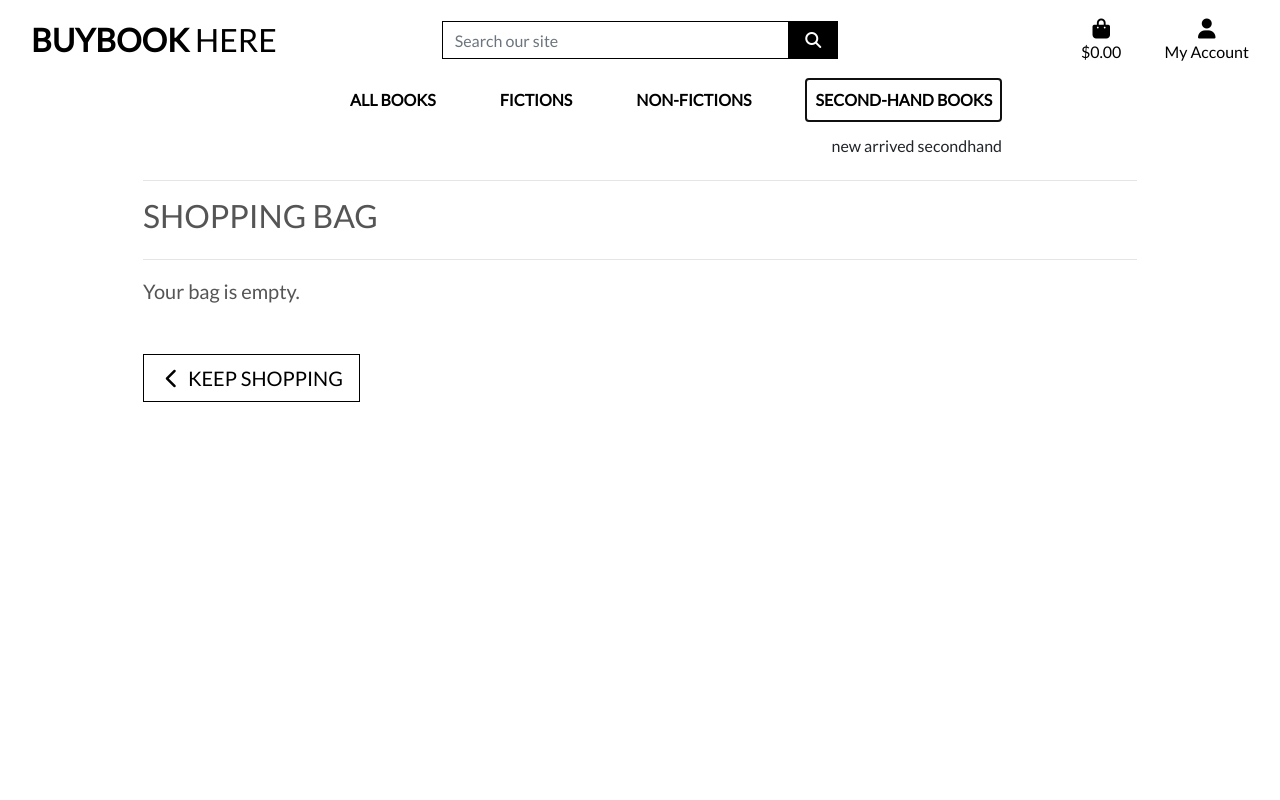
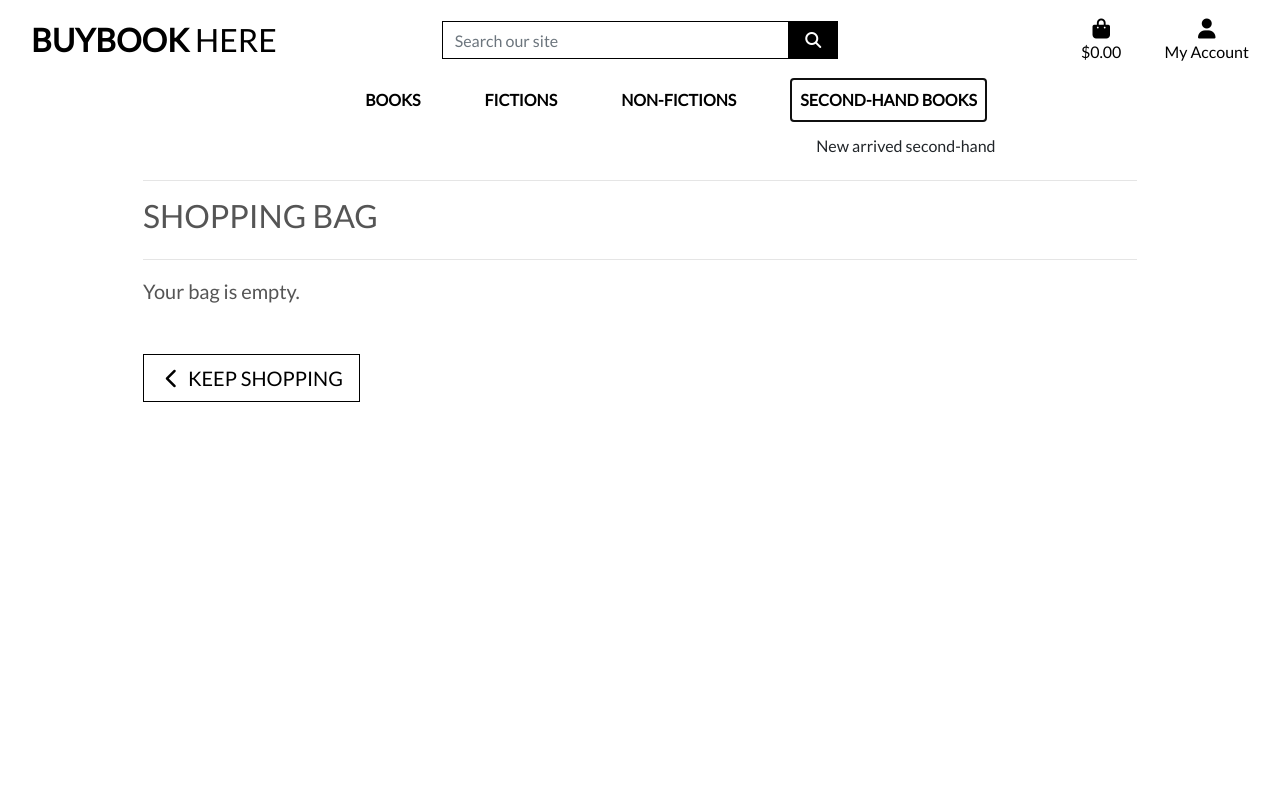
Before and after one commit to Code-Institute-Submissions/Oneday2010-project4-buybookhere, a Django app: page /bag/ in a window 1280 px wide, after a click on "SECOND-HAND BOOKS". Run offline with Django 3.2, Linux system fonts and the light colour scheme; some libraries are stand-ins or nearby versions.

Commit message:
Edit categories friendly titles

```diff
--- a/buybookhere/settings.py
+++ b/buybookhere/settings.py
@@ -152,4 +152,4 @@ MEDIA_URL = '/media/'
 MEDIA_ROOT = os.path.join(BASE_DIR, 'media')
 
 FREE_DELIVERY_THRESHOLD = 30
-STANDARD_DELIVERY_PERCENTAGE = 5
+STANDARD_DELIVERY_PERCENTAGE = 10
--- a/templates/includes/main-nav.html
+++ b/templates/includes/main-nav.html
@@ -2,7 +2,7 @@
     <ul class="navbar-nav w-auto mx-auto">
         <li class="nav-item dropdown">
             <a class="logo-font font-weight-bold nav-link text-black mr-5" href="#" id="all-products-link" data-toggle="dropdown" aria-haspopup="true" aria-expanded="false">
-                All books
+                Books
             </a>
             <div class="dropdown-menu border-0" aria-labelledby="all-products-link">
              <a href="{% url 'books' %}" class="dropdown-item">Check All books</a>
@@ -33,7 +33,7 @@
                 Second-hand books
             </a>
             <div class="dropdown-menu border-0" aria-labelledby="specials-link">
-                <a href="{% url 'books' %}?category=Secondhandbooks" class="dropdown-item">new arrived secondhand</a>
+                <a href="{% url 'books' %}?category=Secondhandbooks" class="dropdown-item">New arrived second-hand</a>
 
             </div>
         </li>
```
Also changed, not shown: db.sqlite3.
